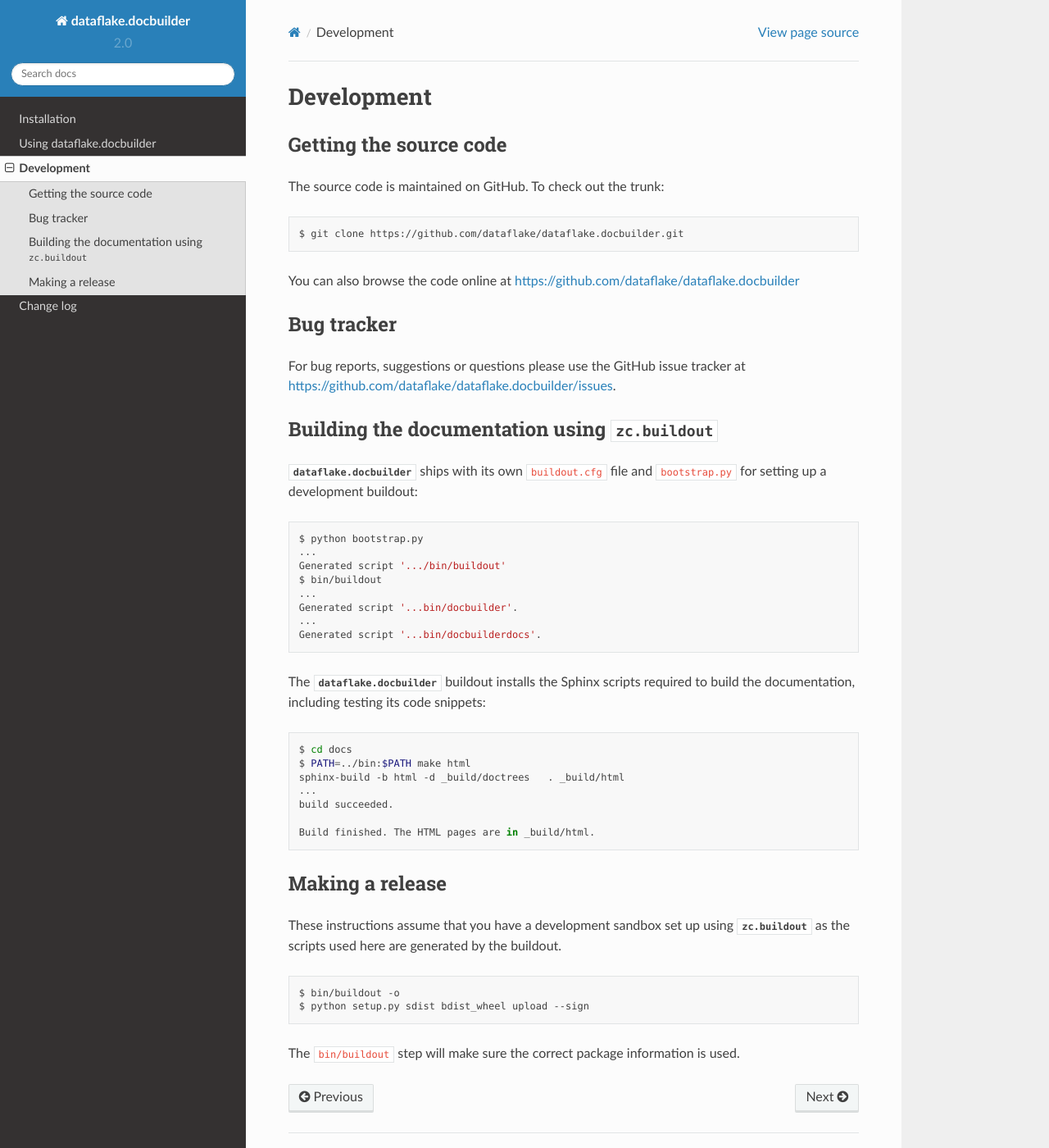
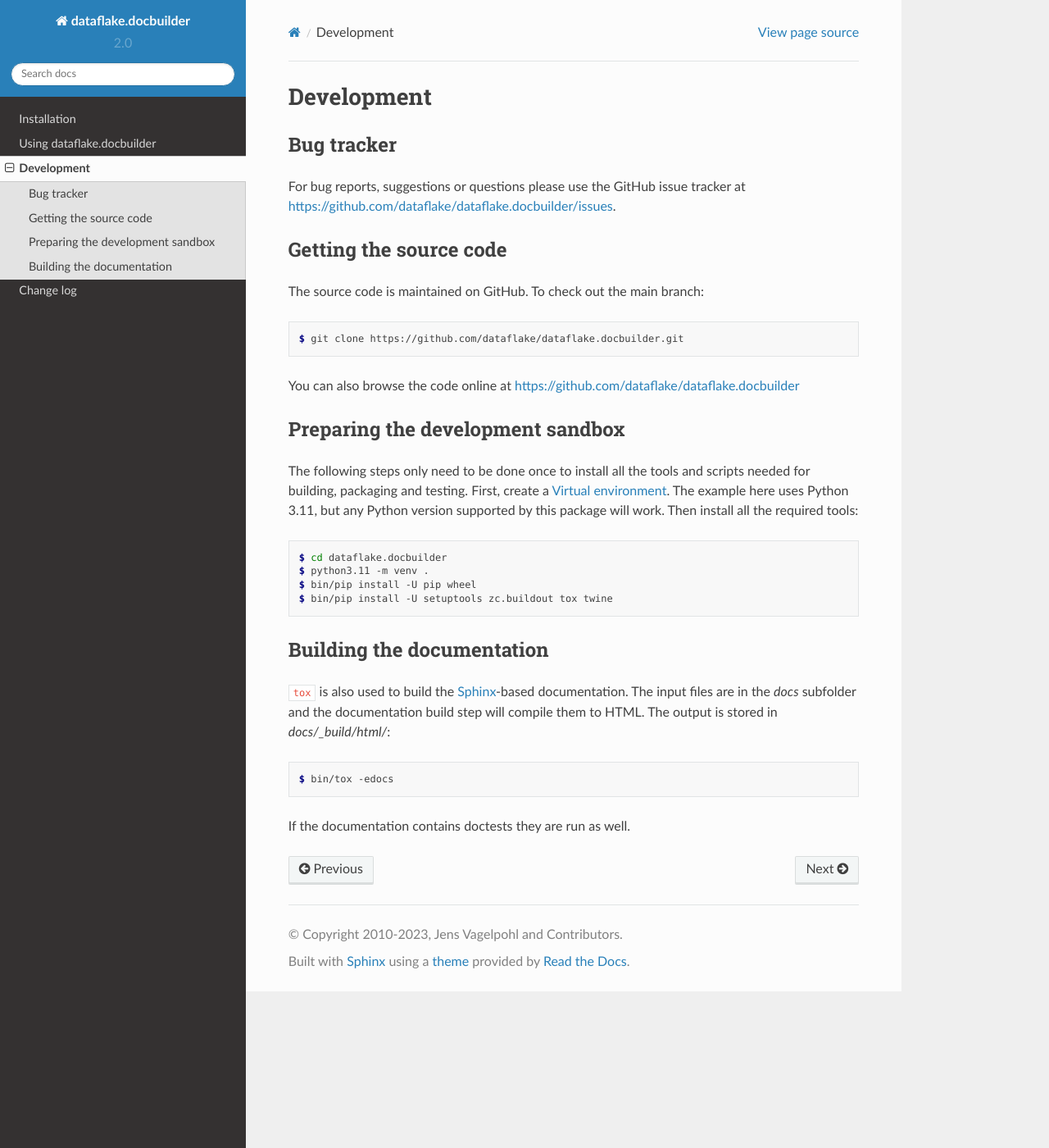
Before and after one commit to dataflake/dataflake.docbuilder, a Sphinx documentation site: the page built from docs/development.rst, in a window 1280 px wide and 1400 px high. Shown: the whole window at 82% size. Built offline with Sphinx 7.4.7 and the Read the Docs theme 2.0.0, drawn with Linux system fonts in a browser that asks for light colours; the version number is read from the project's files by our own code.

Commit message:
- revamping package documentation

```diff
--- a/docs/development.rst
+++ b/docs/development.rst
@@ -1,13 +1,18 @@
-=============
- Development
-=============
+Development
+===========
+
+Bug tracker
+-----------
+For bug reports, suggestions or questions please use the
+GitHub issue tracker at
+https://github.com/dataflake/dataflake.docbuilder/issues.
 
 
 Getting the source code
-=======================
-The source code is maintained on GitHub. To check out the trunk:
+-----------------------
+The source code is maintained on GitHub. To check out the main branch:
 
-.. code-block:: sh
+.. code-block:: console
 
   $ git clone https://github.com/dataflake/dataflake.docbuilder.git
 
@@ -15,53 +20,30 @@
 https://github.com/dataflake/dataflake.docbuilder
 
 
-Bug tracker
-===========
-For bug reports, suggestions or questions please use the
-GitHub issue tracker at
-https://github.com/dataflake/dataflake.docbuilder/issues.
+Preparing the development sandbox
+---------------------------------
+The following steps only need to be done once to install all the tools and
+scripts needed for building, packaging and testing. First, create a
+:term:`Virtual environment`. The example here uses Python 3.11, but any Python
+version supported by this package will work. Then install all the required
+tools:
+
+.. code-block:: console
+
+    $ cd dataflake.docbuilder
+    $ python3.11 -m venv .
+    $ bin/pip install -U pip wheel
+    $ bin/pip install -U setuptools zc.buildout tox twine
 
 
-Building the documentation using :mod:`zc.buildout`
-===================================================
-:mod:`dataflake.docbuilder` ships with its own :file:`buildout.cfg` file and
-:file:`bootstrap.py` for setting up a development buildout:
+Building the documentation
+--------------------------
+``tox`` is also used to build the :term:`Sphinx`-based documentation. The
+input files are in the `docs` subfolder and the documentation build step will
+compile them to HTML. The output is stored in `docs/_build/html/`:
 
-.. code-block:: sh
+.. code-block:: console
 
-  $ python bootstrap.py
-  ...
-  Generated script '.../bin/buildout'
-  $ bin/buildout
-  ...
-  Generated script '...bin/docbuilder'.
-  ...
-  Generated script '...bin/docbuilderdocs'.
+    $ bin/tox -edocs
 
-The :mod:`dataflake.docbuilder` buildout installs the Sphinx scripts required
-to build the documentation, including testing its code snippets:
-
-.. code-block:: sh
-
-   $ cd docs
-   $ PATH=../bin:$PATH make html
-   sphinx-build -b html -d _build/doctrees   . _build/html
-   ...
-   build succeeded.
-
-   Build finished. The HTML pages are in _build/html.
-
-
-Making a release
-================
-These instructions assume that you have a development sandbox set
-up using :mod:`zc.buildout` as the scripts used here are generated
-by the buildout.
-
-.. code-block:: sh
-
-  $ bin/buildout -o
-  $ python setup.py sdist bdist_wheel upload --sign
-
-The ``bin/buildout`` step will make sure the correct package information
-is used.
+If the documentation contains doctests they are run as well.
--- a/setup.py
+++ b/setup.py
@@ -46,6 +46,7 @@
       author_email="jens@dataflake.org",
       url="https://github.com/dataflake/dataflake.docbuilder",
       project_urls={
+        'Documentation': 'https://dataflakedocbuilder.readthedocs.io/',
         'Sources': 'https://github.com/dataflake/dataflake.docbuilder',
         'Issue Tracker': ('https://github.com/dataflake/'
                           'dataflake.docbuilder/issues'),
```
Also changed, not shown: README.rst (+2 -12 lines), buildout.cfg (+0 -14 lines), docs/glossary.rst (+21 -27 lines), docs/index.rst (+7 -15 lines), docs/install.rst (deleted, +0 -24 lines), docs/installation.rst (added, +28 -0 lines), docs/usage.rst (+6 -6 lines).
